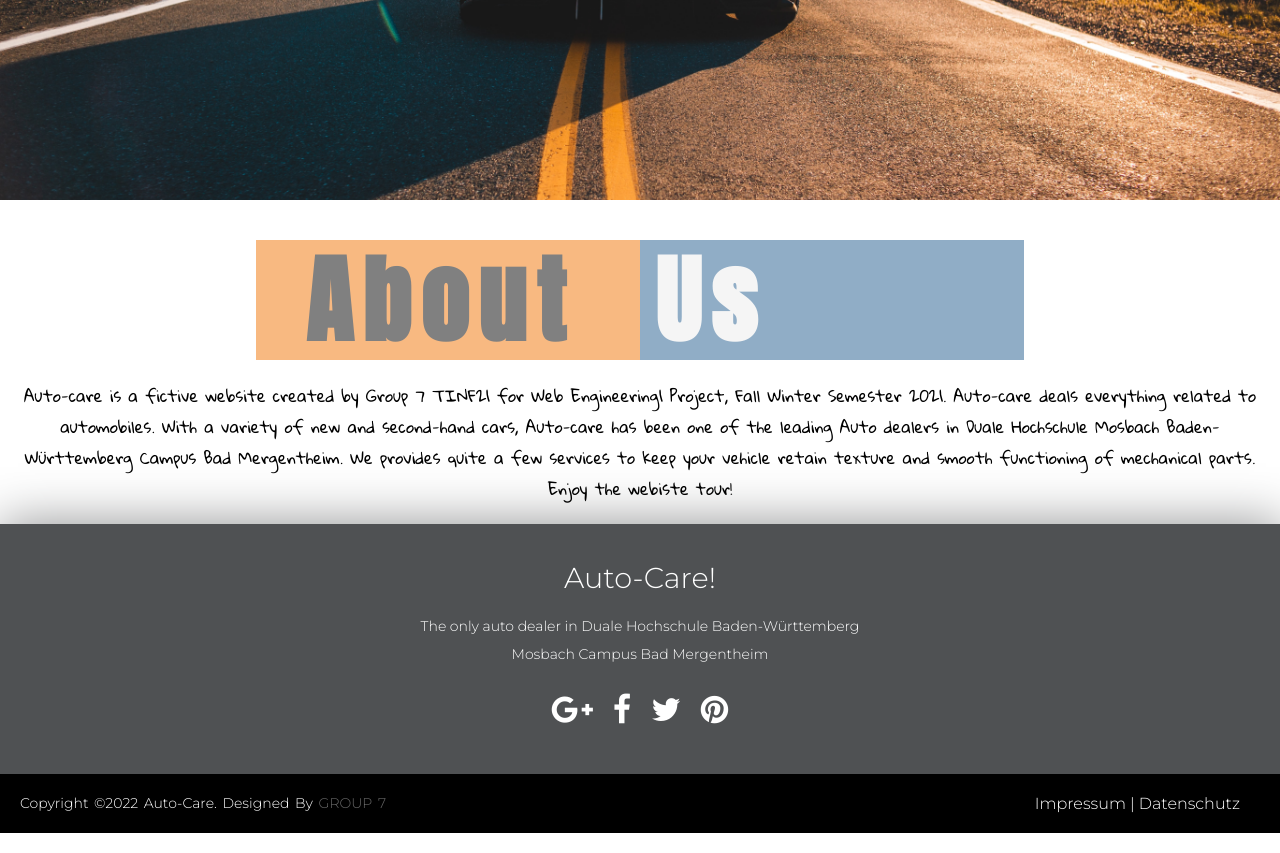
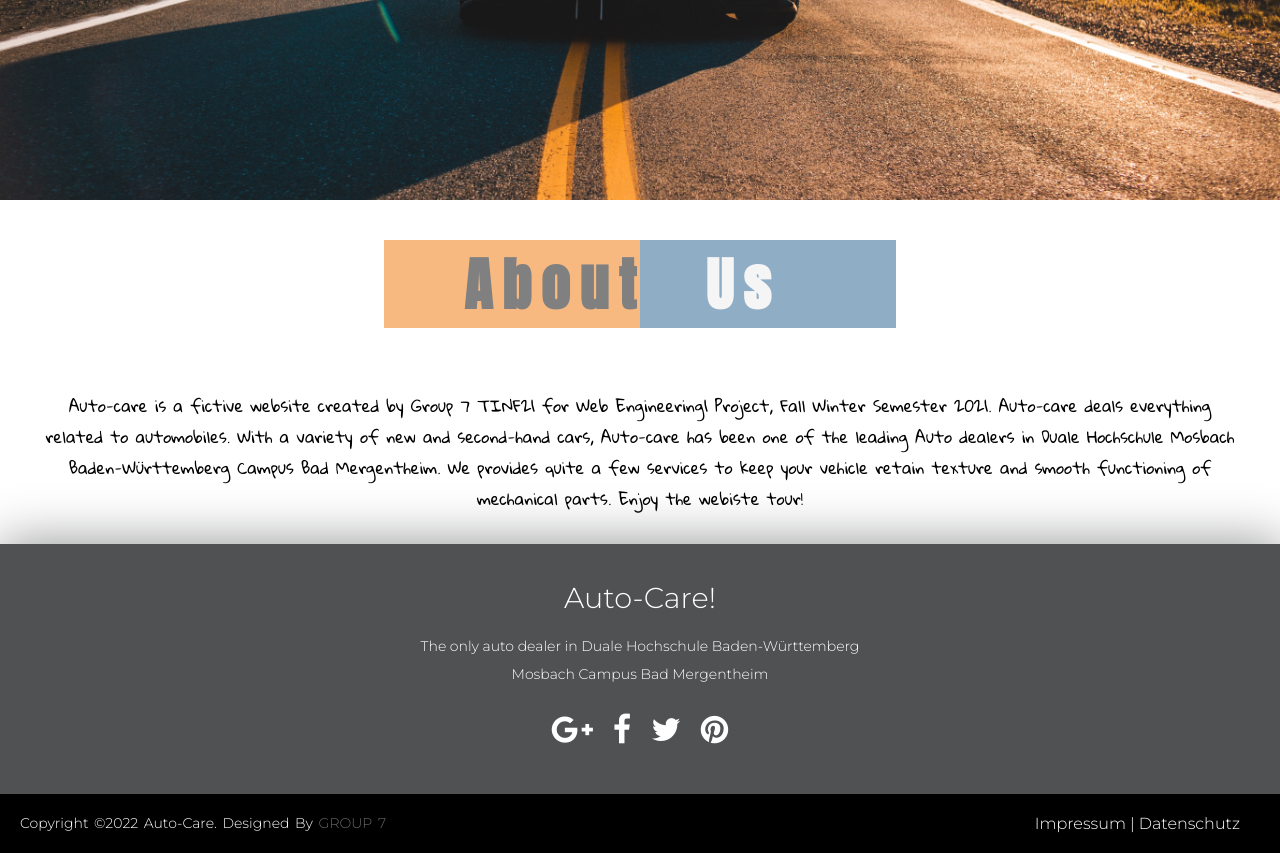
Before and after one commit to AdriansRubins/gruppe07-projekt, a PHP site: page / in a window 1280 px wide. Shown: the part 638-1491 px from the top of the page. Run offline with PHP 8.4, Linux system fonts and the light colour scheme.

Commit message:
Checkout in browser!

```diff
--- a/css/style.css
+++ b/css/style.css
@@ -110,68 +110,76 @@ nav ul li {
     font-family: "Gloria Hallelujah", cursive;
 }
 
-.bottom-layer {
+
+.bottom-layer{
     display: grid;
     grid-template-columns: 1fr 1fr;
 }
-.texti {
+.texti{
     display: grid;
     grid-template-columns: 1fr 1fr;
+
 }
-.left {
+.left{
     background-color: #f8b981;
+
 }
-.right {
+.right{
     background-color: #90adc6;
 }
-.top-layer {
-    height: 15vh;
+.top-layer{
+    height: 11vh;
     display: flex;
     justify-content: center;
     align-items: center;
-    padding-left: 30px;
+    padding-left: 80px;
+
+
 }
 
-.FromLeft,
-.FromRight {
-    font-family: "Anton", sans-serif;
-    font-size: 5vw;
+.FromLeft, .FromRight{
+    font-family: 'Anton', sans-serif;
+    font-size: 3vw;
+
+
 }
-.FromRight {
+.FromRight{
     padding-left: 0px;
 }
-.FromLeft {
-    padding-right: 80px;
+.FromLeft{
+    padding-right: 60px;
 }
 
-.wrapper {
+
+
+.wrapper{
     display: grid;
-    padding: 40px 20vw 40px 20vw;
+    padding: 40px 30vw 40px 30vw;
     height: 20vh;
     width: 100%;
 }
-.bottom-layer,
-.top-layer {
+.bottom-layer, .top-layer{
     grid-area: 1/1;
 }
-.period {
+.period{
     font-weight: bold;
 
     color: whitesmoke;
 }
 
-.texti {
+.texti{
     letter-spacing: 10px;
+
+
 }
-.about {
+.about{
     color: grey;
 }
-
 #des {
     grid-area: des;
     display: grid;
     text-align: center;
-    padding: 20px 20px 20px 20px;
+    padding: 30px 40px 30px 40px;
 
     border-radius: 20px;
 }
```
